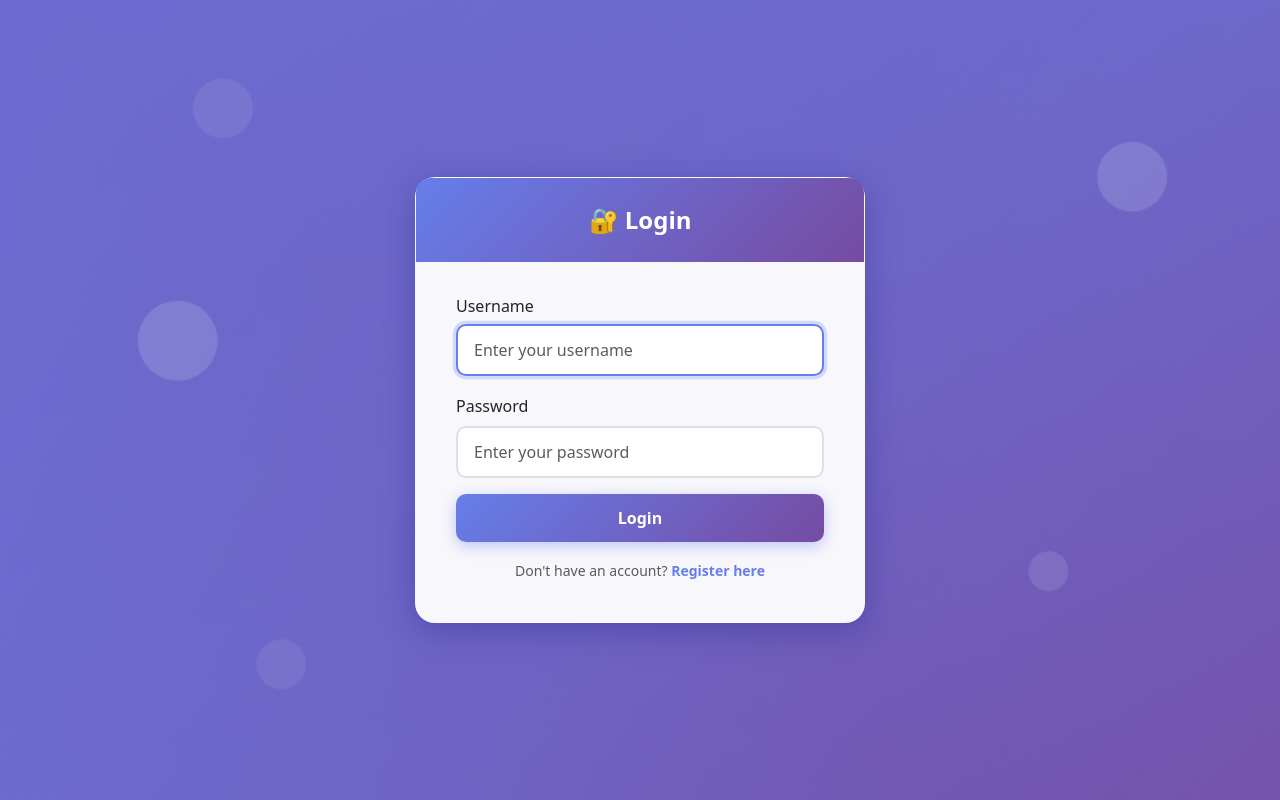
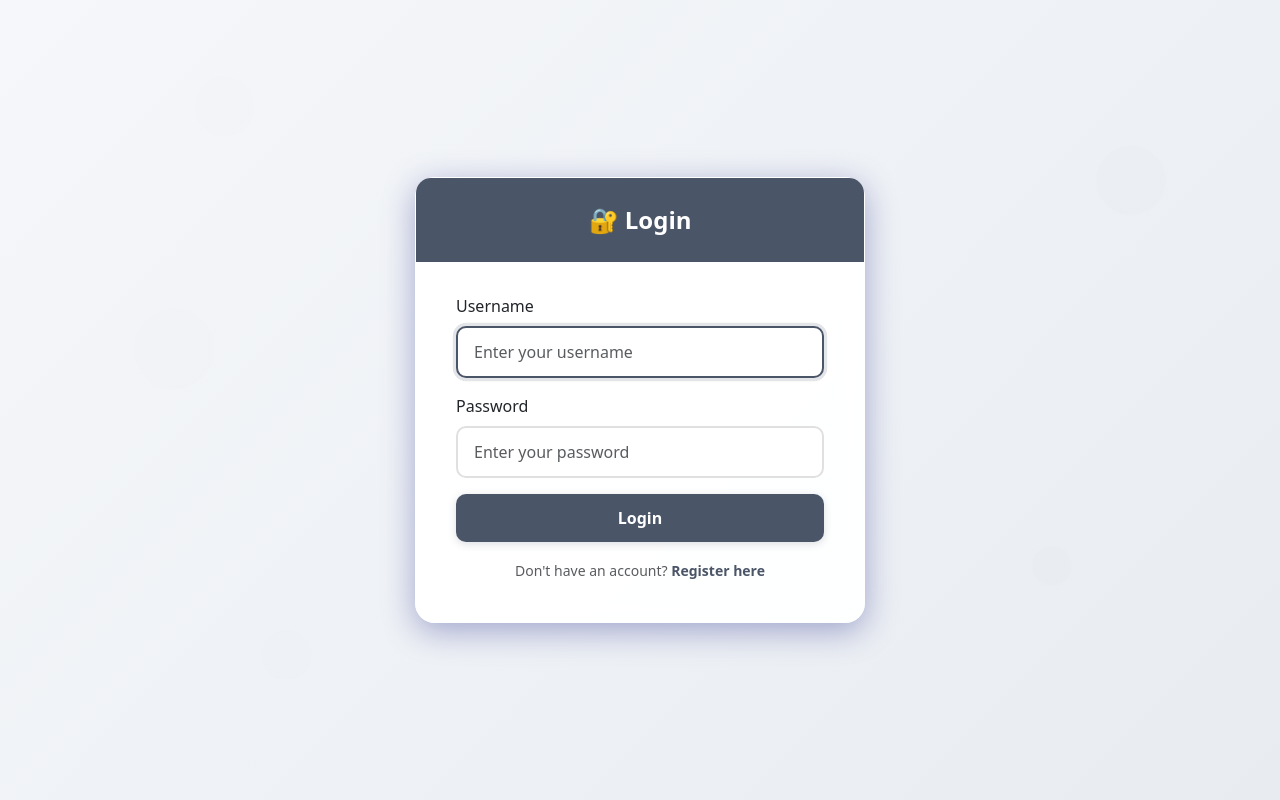
Before and after one commit to sohamsawant3008-oss/smart-expense-splitter, a Flask app: page /login in a window 1280 px wide. Run offline with Flask 3, Linux system fonts and the light colour scheme.

Commit message:
Simplify login page background - remove vibrant purple gradient

```diff
--- a/smart_expense_splitter/auth.py
+++ b/smart_expense_splitter/auth.py
@@ -105,8 +105,8 @@ def register_user(username, password):
             logger.warning(f"Registration failed: Username '{username}' already exists")
             return False, "Username already exists"
 
-        # Hash the password with method='pbkdf2:sha256'
-        hashed_password = generate_password_hash(password, method='pbkdf2:sha256')
+        # Hash the password using Werkzeug's default method (scrypt)
+        hashed_password = generate_password_hash(password)
         users[username] = {
             "password": hashed_password,
             "created_at": datetime.now().isoformat(),
@@ -139,7 +139,18 @@ def verify_user(username, password):
 
         user_data = users[username]
 
-        # Check if user is active
+        # Handle old format where user_data might just be a string (password)
+        if isinstance(user_data, str):
+            # Old format: migrate to new format
+            user_data = {
+                "password": user_data,
+                "created_at": None,
+                "last_login": None,
+                "is_active": True
+            }
+            users[username] = user_data
+
+        # Check if user is active (default to True if field missing)
         if not user_data.get("is_active", True):
             logger.warning(f"Login attempt for inactive user: {username}")
             return False, "This account is inactive"
@@ -179,7 +190,7 @@ def change_password(username, old_password, new_password):
             return False, "New password must be different from current password"
 
         users = load_users()
-        users[username]["password"] = generate_password_hash(new_password, method='pbkdf2:sha256')
+        users[username]["password"] = generate_password_hash(new_password)
         save_users(users)
 
         logger.info(f"Password changed for user: {username}")
--- a/smart_expense_splitter/static/auth_background.css
+++ b/smart_expense_splitter/static/auth_background.css
@@ -10,58 +10,7 @@
     justify-content: center;
     position: relative;
     overflow: hidden;
-    background: linear-gradient(135deg, #667eea 0%, #764ba2 100%);
-}
-
-/* Animated Wave Layers */
-.auth-page::before,
-.auth-page::after {
-    content: '';
-    position: absolute;
-    width: 200%;
-    height: 200%;
-    top: -50%;
-    left: -50%;
-    z-index: 0;
-}
-
-.auth-page::before {
-    background: linear-gradient(45deg,
-            rgba(102, 126, 234, 0.3) 0%,
-            rgba(118, 75, 162, 0.3) 50%,
-            rgba(102, 126, 234, 0.3) 100%);
-    animation: wave 15s ease-in-out infinite;
-    border-radius: 45%;
-}
-
-.auth-page::after {
-    background: linear-gradient(-45deg,
-            rgba(118, 75, 162, 0.2) 0%,
-            rgba(102, 126, 234, 0.2) 50%,
-            rgba(118, 75, 162, 0.2) 100%);
-    animation: wave 20s ease-in-out infinite reverse;
-    border-radius: 40%;
-}
-
-/* Wave Animation */
-@keyframes wave {
-
-    0%,
-    100% {
-        transform: translate(0, 0) rotate(0deg);
-    }
-
-    25% {
-        transform: translate(5%, -5%) rotate(5deg);
-    }
-
-    50% {
-        transform: translate(-5%, 5%) rotate(-5deg);
-    }
-
-    75% {
-        transform: translate(5%, 5%) rotate(3deg);
-    }
+    background: linear-gradient(135deg, #f5f7fa 0%, #e8ecf1 100%);
 }
 
 /* Glassmorphism Card Effect */
@@ -81,7 +30,7 @@
 
 /* Card Header Styling */
 .auth-card .card-header {
-    background: linear-gradient(135deg, #667eea 0%, #764ba2 100%);
+    background: #4a5568;
     color: white;
     border: none;
     border-radius: 15px 15px 0 0;
@@ -100,9 +49,8 @@
 }
 
 .auth-card .form-control:focus {
-    border-color: #667eea;
-    box-shadow: 0 0 0 0.2rem rgba(102, 126, 234, 0.25);
-    transform: translateY(-2px);
+    border-color: #4a5568;
+    box-shadow: 0 0 0 0.2rem rgba(74, 85, 104, 0.15);
 }
 
 /* Button Styling */
@@ -112,20 +60,20 @@
     padding: 0.75rem 1.5rem;
     font-weight: 600;
     border: none;
-    background: linear-gradient(135deg, #667eea 0%, #764ba2 100%);
+    background: #4a5568;
     transition: all 0.3s ease;
-    box-shadow: 0 4px 15px 0 rgba(102, 126, 234, 0.4);
+    box-shadow: 0 2px 8px 0 rgba(74, 85, 104, 0.2);
 }
 
 .auth-card .btn-primary:hover,
 .auth-card .btn-success:hover {
-    transform: translateY(-3px);
-    box-shadow: 0 6px 20px 0 rgba(102, 126, 234, 0.6);
+    background: #2d3748;
+    box-shadow: 0 4px 12px 0 rgba(74, 85, 104, 0.3);
 }
 
 .auth-card .btn-primary:active,
 .auth-card .btn-success:active {
-    transform: translateY(-1px);
+    background: #1a202c;
 }
 
 /* Alert Styling */
@@ -163,24 +111,24 @@
 
 /* Link Styling */
 .auth-card a {
-    color: #667eea;
+    color: #4a5568;
     text-decoration: none;
     font-weight: 600;
     transition: color 0.3s ease;
 }
 
 .auth-card a:hover {
-    color: #764ba2;
+    color: #2d3748;
     text-decoration: underline;
 }
 
 /* Floating Particles (Optional Enhancement) */
 .auth-page .particle {
     position: absolute;
-    background: rgba(255, 255, 255, 0.3);
+    background: rgba(200, 200, 200, 0.15);
     border-radius: 50%;
     pointer-events: none;
-    animation: float 6s ease-in-out infinite;
+    animation: float 8s ease-in-out infinite;
 }
 
 @keyframes float {
@@ -188,12 +136,12 @@
     0%,
     100% {
         transform: translateY(0) translateX(0);
-        opacity: 0.3;
+        opacity: 0.1;
     }
 
     50% {
-        transform: translateY(-20px) translateX(10px);
-        opacity: 0.6;
+        transform: translateY(-15px) translateX(8px);
+        opacity: 0.2;
     }
 }
 
@@ -211,7 +159,7 @@
 
 [data-theme="dark"] .auth-card .form-control:focus {
     background: rgba(60, 60, 60, 0.9);
-    border-color: #667eea;
+    border-color: #4a5568;
 }
 
 /* Responsive Design */
```
